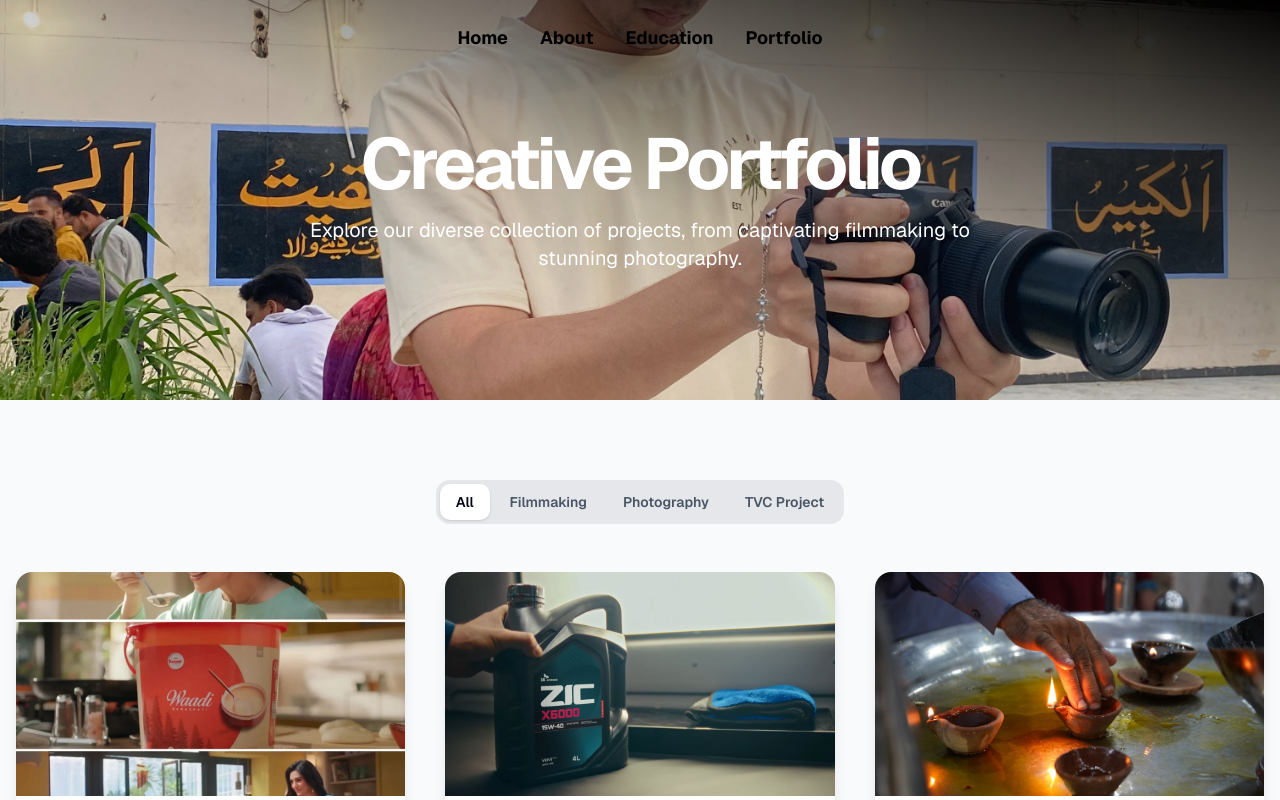
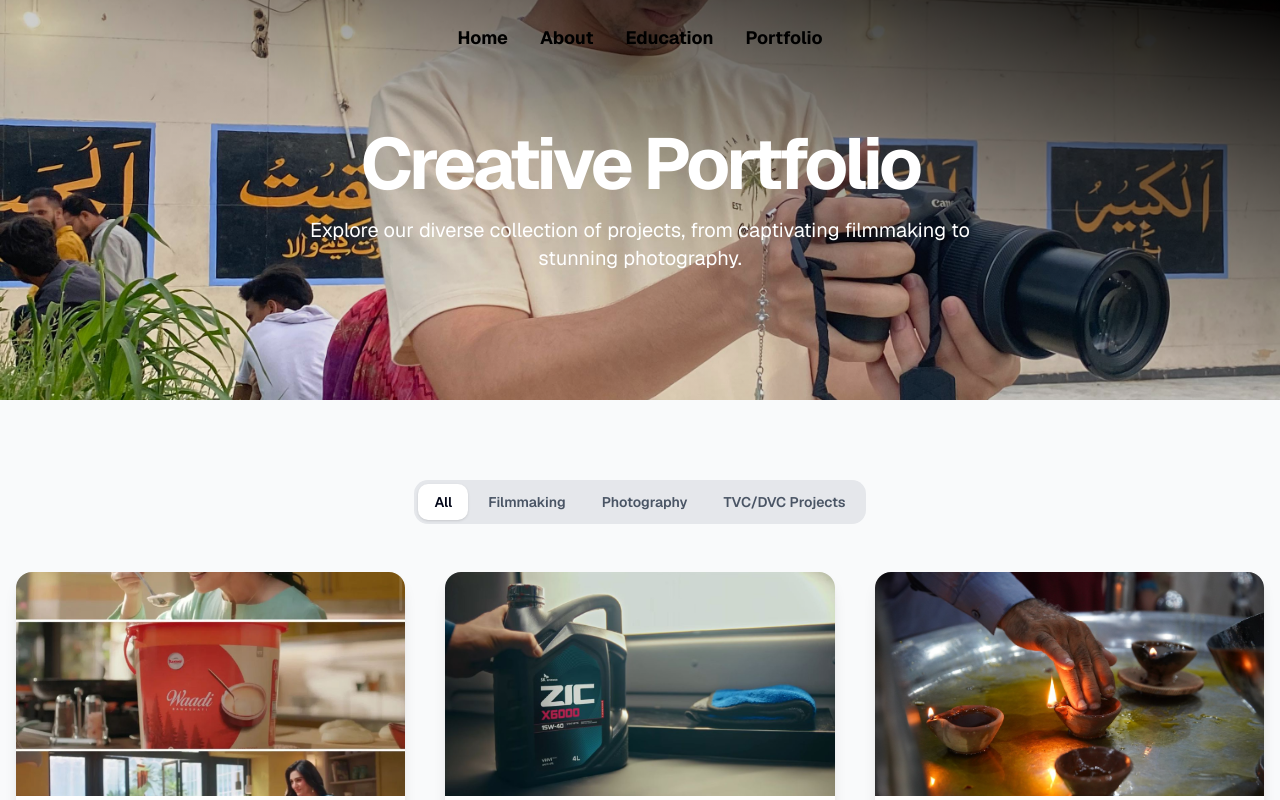
Before and after one commit to Alishba56/client-porfolio, a Next.js app: page /portfolio in a window 1280 px wide. Shown: the top 800 px of the page. Built offline with nearby package versions, Linux system fonts and the light colour scheme.

Commit message:
text updating

```diff
--- a/src/components/menu-manager.tsx
+++ b/src/components/menu-manager.tsx
@@ -25,7 +25,7 @@
     name: "Kashmir Waadi Banaspati Cooking Oil",
     description:
       "I worked as an Assistant Producer on the Kashmir Waadi Banaspati Cooking Oil project.",
-    category: "TVC Project",
+    category: "TVC/DVC Projects",
     image: "/khasmirbansapati.jpeg",
     // ❌ NO VIDEO → image hi rahegi
     link: "/kashmir",
@@ -35,7 +35,7 @@
     name: "ZIC",
     description:
       "Worked as Second Assistant Director, handling coordination.",
-    category: "TVC Project",
+    category: "TVC/DVC Projects",
     image: "/zic.jpeg",
     link: "/zic",
   },
@@ -60,7 +60,7 @@
   },
 ];
 
-const CATEGORIES = ["All", "Filmmaking", "Photography", "TVC Project"];
+const CATEGORIES = ["All", "Filmmaking", "Photography", "TVC/DVC Projects"];
 
 export function MenuManager() {
   const [activeCategory, setActiveCategory] = useState("All");
```
